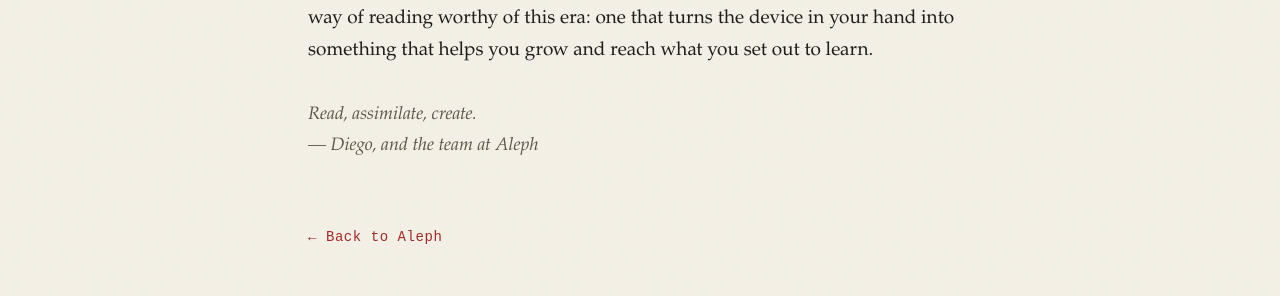
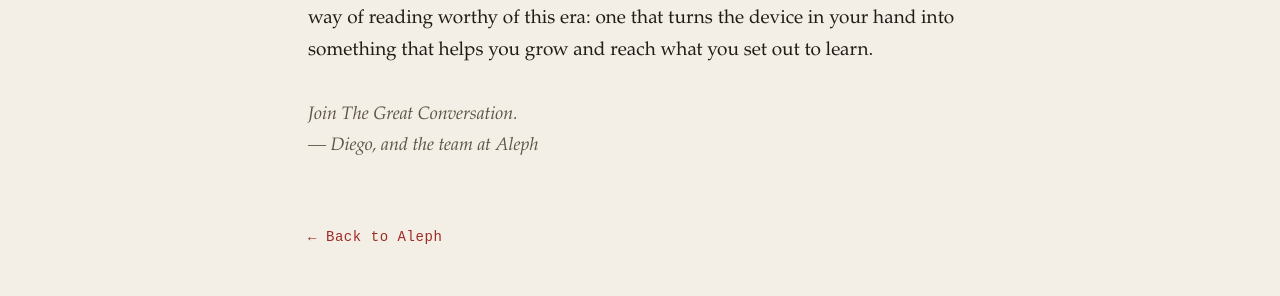
Before and after one commit to DiegoArmistead/AlephLibraryBlog, a Jekyll site: the page built from about.html, in a window 1280 px wide and 900 px high, scrolled down 1468 px. Shown: the part 154-450 px from the top of the window. Built offline with Jekyll 4.4.1, drawn with Linux system fonts in a browser that asks for light colours.

Commit message:
copy(about): cerrar la carta con el slogan 'Join The Great Conversation'
Co-Authored-By: Claude Opus 4.8 <noreply@anthropic.com>

```diff
--- a/about.html
+++ b/about.html
@@ -24,7 +24,7 @@ permalink: /about/
 
   <p>We'll be listening closely and answering as fast as we can, hoping to give you a way of reading worthy of this era: one that turns the device in your hand into something that helps you grow and reach what you set out to learn.</p>
 
-  <p class="sig">Read, assimilate, create.<br>— Diego, and the team at Aleph</p>
+  <p class="sig">Join The Great Conversation.<br>— Diego, and the team at Aleph</p>
 
   <a class="back" href="{{ '/' | relative_url }}">← Back to Aleph</a>
 </div></section>
```
